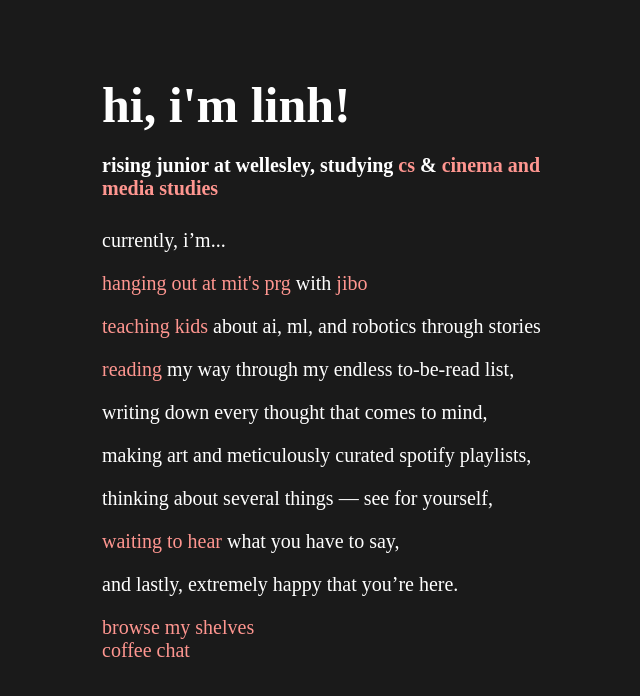
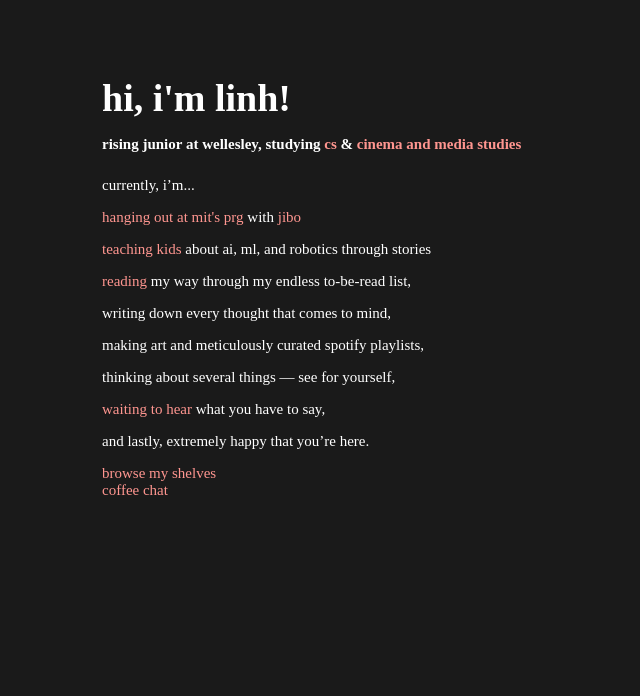
Before and after one commit to dieuxlinh/dieuxlinh.github.io, a plain HTML site: page index.html in a window 1280 px wide. Shown: the whole page, without its empty margins (298-938 px from the left). Drawn offline with Linux system fonts and the light colour scheme; a web font is replaced by a local one.

Commit message:
font thingies

```diff
--- a/styles.css
+++ b/styles.css
@@ -19,7 +19,7 @@ body {
 }
 
 h1 {
-    font-size: 50px;
+    font-size: 38px;
     margin-top: 3rem;
     margin-bottom: 1rem;
     text-align: left;
@@ -27,7 +27,7 @@ h1 {
 }
 
 p {
-    font-size: 20px;
+    font-size: 15px;
     margin-bottom: 0.5rem;
     font-family: 'Made Mirage Thin', 'sans-serif';
 }
```
